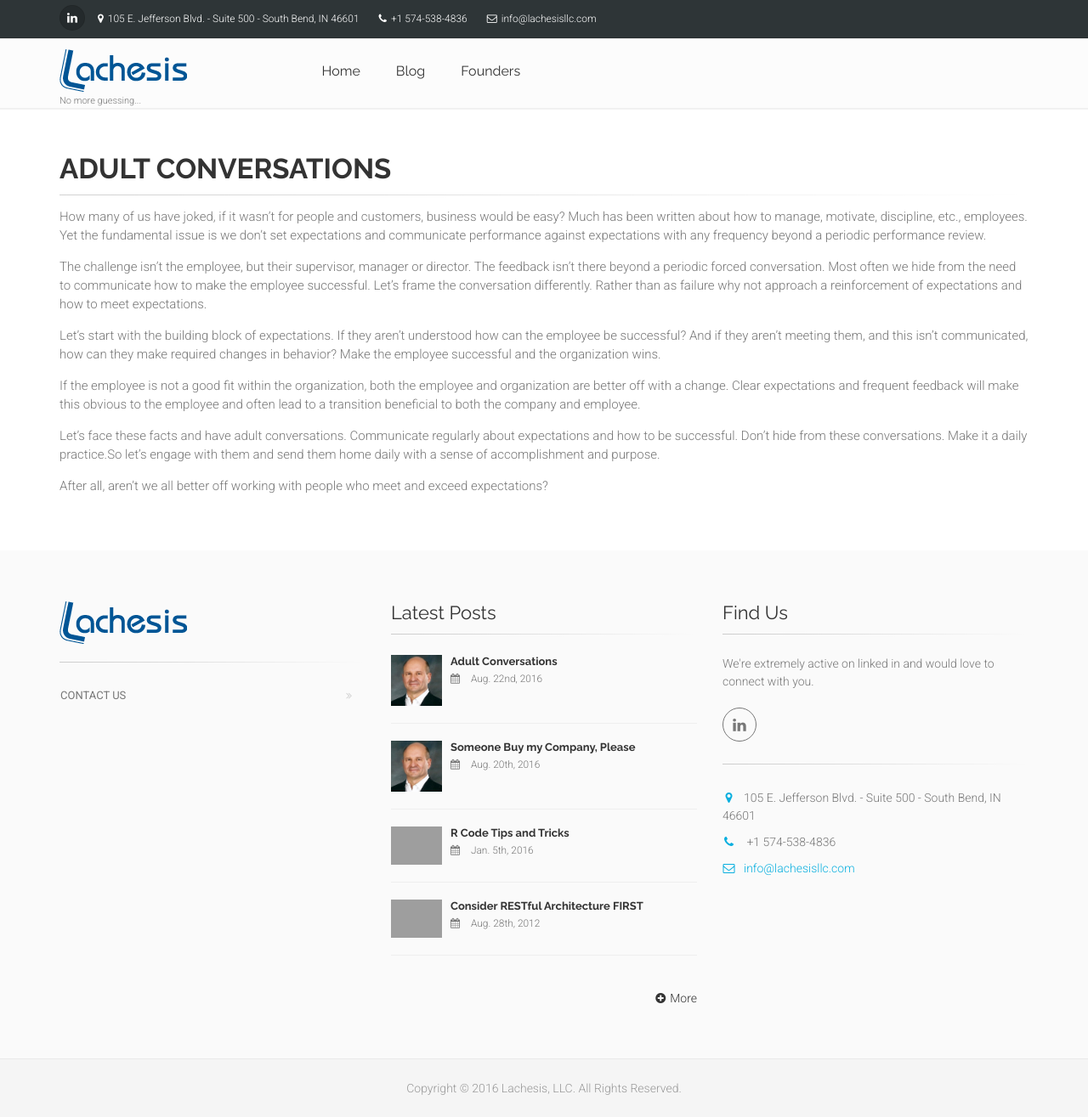
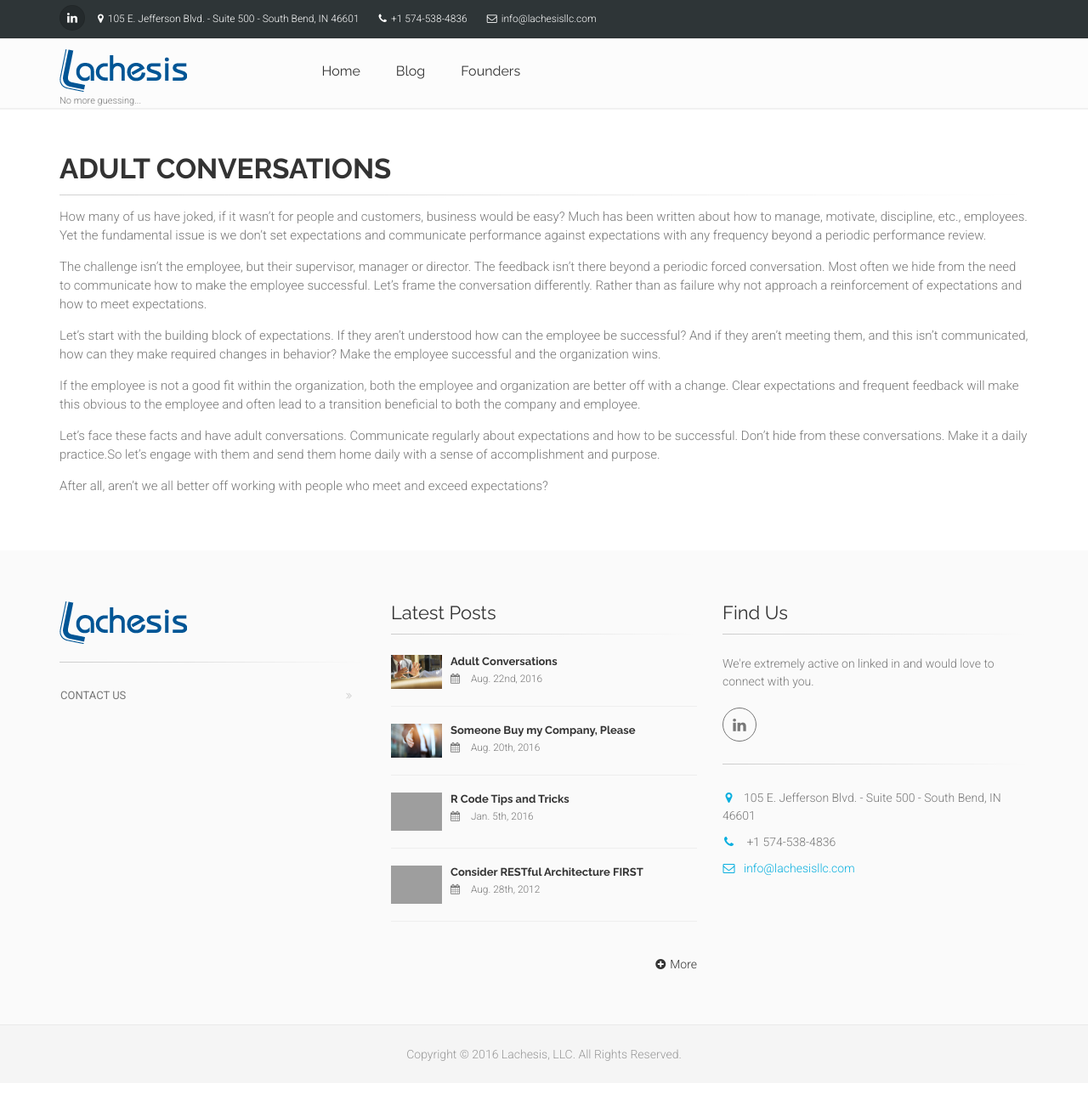
Before and after one commit to lachesisllc/lachesisllc.github.io, a Jekyll site: the page built from _posts/2016-08-22-adult-conversations.md, in a window 1280 px wide. Shown: the whole page at 85% size. Built offline with Jekyll 4.4.1, drawn with Linux system fonts in a browser that asks for light colours; after the commit the page ends 1275 px from its top, so only the background shows below that; grey boxes are pictures that could not be loaded.

Commit message:
added images for mike's posts

```diff
--- a/_posts/2016-08-22-adult-conversations.md
+++ b/_posts/2016-08-22-adult-conversations.md
@@ -2,6 +2,7 @@
 layout: inner
 author: Mike
 title: 'Adult Conversations'
+featured_image: '/images/tough-conversation.jpg'
 ---
 How many of us have joked, if it wasn’t for people and customers, business would be easy? Much has been written about how to manage, motivate, discipline, etc., employees. Yet the fundamental issue is we don’t set expectations and communicate performance against expectations with any frequency beyond a periodic performance review.
 
```
Also changed, not shown: _posts/2016-08-20-someone-buy-my-company.md (+1 -0 lines), images/handshake.jpg (added), images/tough-conversation.jpg (added).
